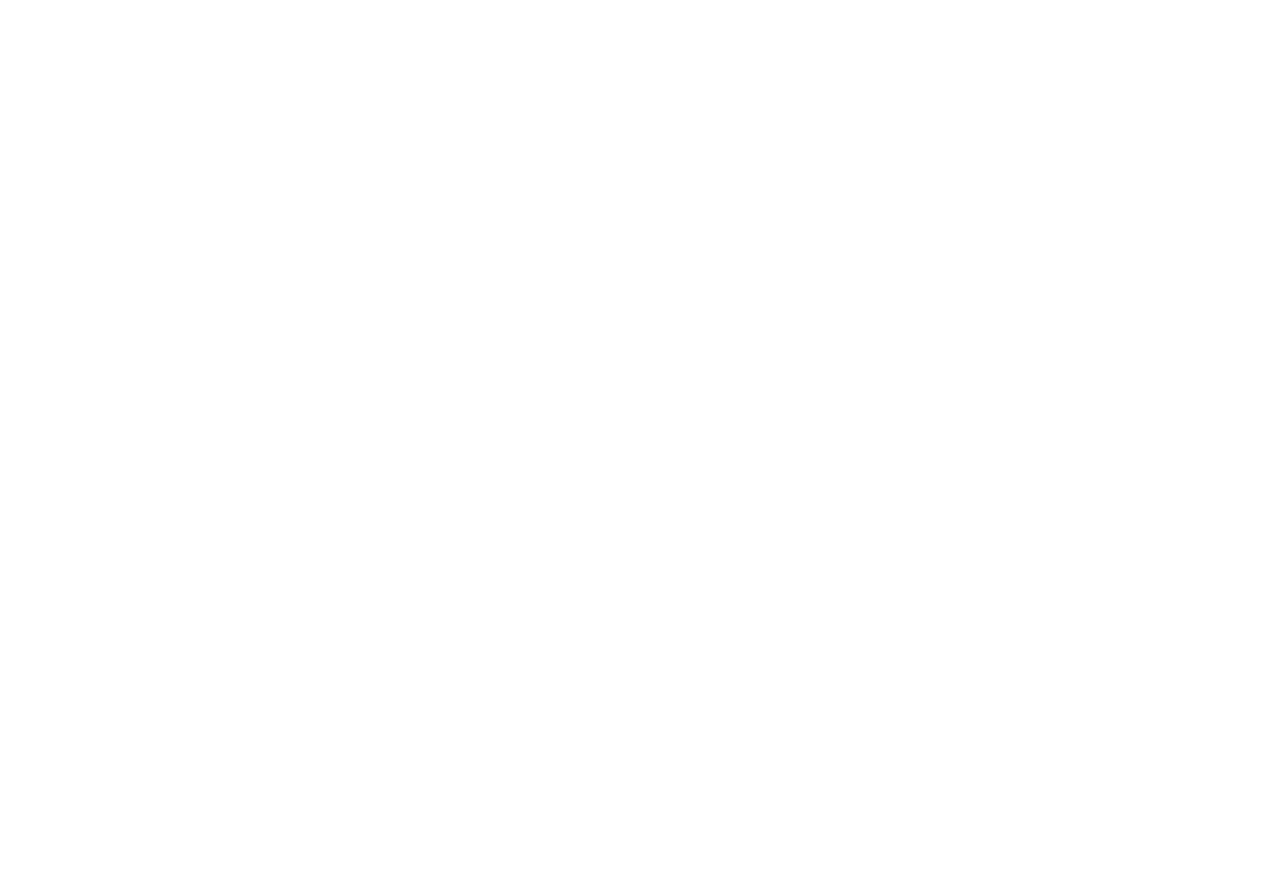
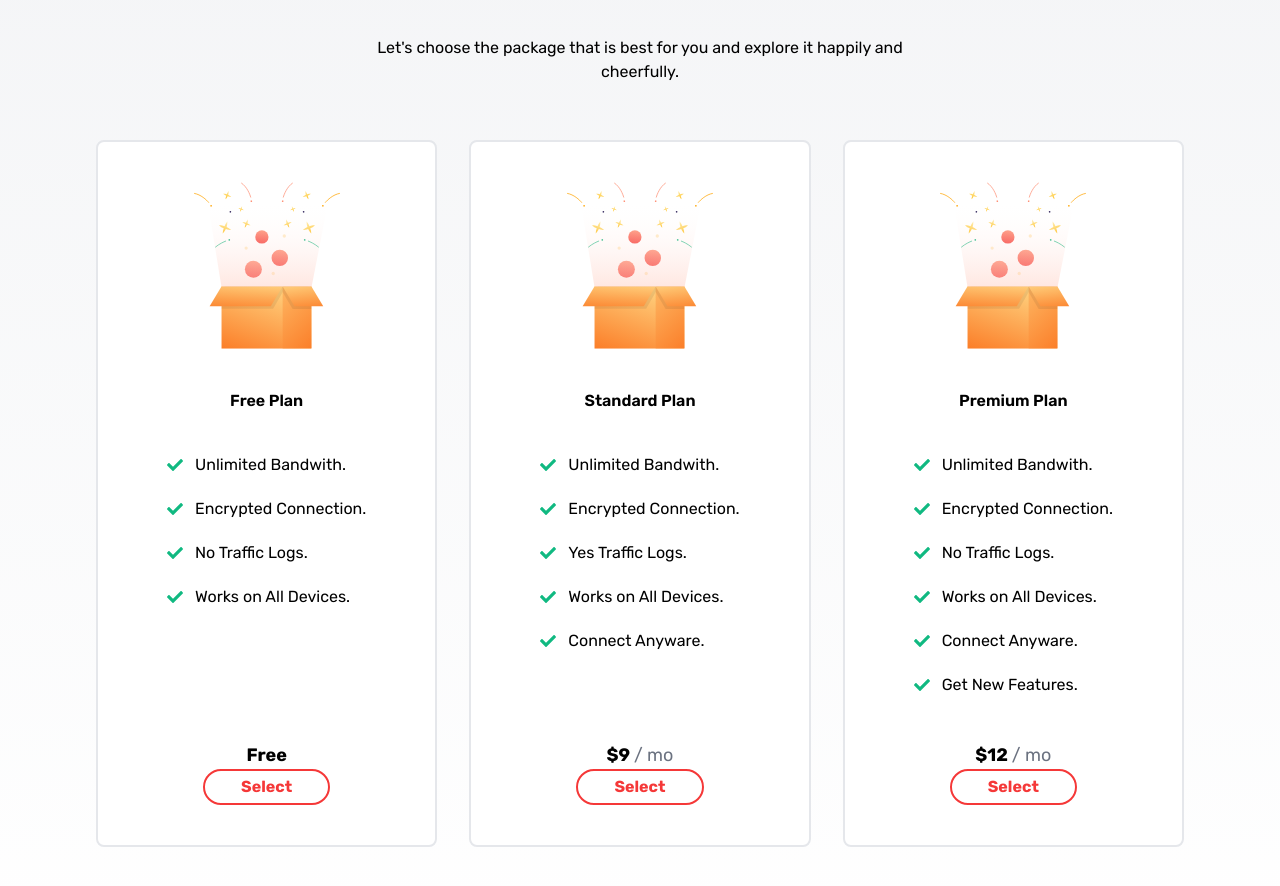
Before and after one commit to RevDonz/react-corona, a React (Create React App) app: page / in a window 1280 px wide. Shown: the part 1620-2506 px from the top of the page. Before the commit the page ends 1469 px from the top, so only its background shows below. Built offline with nearby package versions, Linux system fonts and the light colour scheme.

Commit message:
Update Pricing

```diff
--- a/src/App.js
+++ b/src/App.js
@@ -1,5 +1,5 @@
 import React from 'react';
-import { Features, Hero, Navbar } from './components';
+import { Features, Hero, Navbar, Pricing } from './components';
 
 function App() {
   return (
@@ -7,6 +7,7 @@
       <Navbar />
       <Hero />
       <Features />
+      <Pricing />
     </div>
   );
 }
--- a/src/assets/index.js
+++ b/src/assets/index.js
@@ -1,5 +1,6 @@
 import IMGLogo from './images/logo.svg'
 import HeroLogo from './images/hero.svg'
 import FeaturesIMG from './images/features.svg'
+import PriceIMG from './images/price.svg'
 
-export { IMGLogo, HeroLogo, FeaturesIMG }
+export { IMGLogo, HeroLogo, FeaturesIMG, PriceIMG }
--- a/src/components/Features/index.js
+++ b/src/components/Features/index.js
@@ -12,7 +12,7 @@
                     </div>
                     <div className="flex flex-col w-full lg:w-1/2 mt-10 lg:mt-0">
                         <span className="xl:text-5xl text-3xl">We Provide Many Features You Can Use</span>
-                        <span className="mt-10 xl:text-xl text-lg">Provide a network for all your needs with ease and fun using <span className="font-semibold">LaslesVPN</span> discover interesting features from us.</span>
+                        <span className="mt-10 xl:text-xl text-lg">You can explore the features that we provide with fun and have their own functions each feature.</span>
                         <div className="mt-10 space-y-5">
                             <span className="flex">
                                 <FaCheckCircle className="text-green-500 text-2xl mr-3" />
--- a/src/components/Navbar/index.js
+++ b/src/components/Navbar/index.js
@@ -7,8 +7,8 @@
         <div className="py-5 bg-white font-rubik">
             <div className="container mx-auto px-10 lg:px-20">
                 <div className="flex justify-between items-center">
-                    <div className="flex items-center">
-                        <img src={IMGLogo} className="mr-3" alt=""/>
+                    <div className="flex items-center justify-between">
+                        <img src={IMGLogo} className="mr-3 w-8 h-8" alt="Logo"/>
                         <span className="font-semibold">Lasles</span><span className="font-bold">VPN</span>
                     </div>
                     <div className="hidden lg:block text-gray-600">
--- a/src/components/Pricing/index.js
+++ b/src/components/Pricing/index.js
@@ -1,9 +1,119 @@
 import React from 'react'
+import { PriceIMG } from '../../assets'
+import { FaCheck } from "react-icons/fa";
+
 
 export default function Pricing() {
     return (
-        <div>
+        <div className="py-5 bg-gradient-to-b from-gray-100 to-white font-rubik">
+            <div className="container mx-auto px-10 lg:px-20 my-10 lg:my-20">
+                <div className="lg:w-1/2 w-full mx-auto text-center flex flex-col mb-10">
+                    <span className="xl:text-5xl text-3xl font-semibold">Choose Your Plan</span>
+                    <span className="text-base mt-10">Let's choose the package that is best for you and explore it happily and cheerfully.</span>
+                </div>
+                <div className="flex flex-wrap justify-center">
 
+                    <div class="p-4 xl:w-1/3 md:w-1/2 w-3/4">
+						<div class="bg-white border-2 border-gray-200 hover:border-first transition-all duration-200 h-full rounded-lg mb-6 flex flex-col relative overflow-hidden items-center p-5">
+                            <img src={PriceIMG} className="my-5" alt="Price"/>
+                            <span className="font-semibold my-5">Free Plan</span>
+                            <div className="space-y-5 my-5">
+                                <span className="flex items-center">
+                                    <FaCheck className="text-green-500 mr-3" />
+                                    <span className="">Unlimited Bandwith.</span>
+                                </span>
+                                <span className="flex items-center">
+                                    <FaCheck className="text-green-500 mr-3" />
+                                    <span className="">Encrypted Connection.</span>
+                                </span>
+                                <span className="flex items-center">
+                                    <FaCheck className="text-green-500 mr-3" />
+                                    <span className="">No Traffic Logs.</span>
+                                </span>
+                                <span className="flex items-center">
+                                    <FaCheck className="text-green-500 mr-3" />
+                                    <span className="">Works on All Devices.</span>
+                                </span>
+                            </div>
+                            <div className="flex flex-col justify-center items-center mt-auto mb-5">
+                                <span className="font-bold text-lg">Free</span>
+                                <button className="px-9 hover:shadow-lg py-1 border-2 border-first font-bold text-first rounded-full focus:outline-none hover:bg-first hover:text-white transition-all duration-200">Select</button>
+                            </div>
+                        </div>
+                    </div>
+
+                    <div class="p-4 xl:w-1/3 md:w-1/2 w-3/4">
+						<div class="bg-white border-2 border-gray-200 hover:border-first transition-all duration-200 h-full rounded-lg mb-6 flex flex-col relative overflow-hidden items-center p-5">
+                            <img src={PriceIMG} className="my-5" alt="Price"/>
+                            <span className="font-semibold my-5">Standard Plan</span>
+                            <div className="space-y-5 my-5">
+                                <span className="flex items-center">
+                                    <FaCheck className="text-green-500 mr-3" />
+                                    <span className="">Unlimited Bandwith.</span>
+                                </span>
+                                <span className="flex items-center">
+                                    <FaCheck className="text-green-500 mr-3" />
+                                    <span className="">Encrypted Connection.</span>
+                                </span>
+                                <span className="flex items-center">
+                                    <FaCheck className="text-green-500 mr-3" />
+                                    <span className="">Yes Traffic Logs.</span>
+                                </span>
+                                <span className="flex items-center">
+                                    <FaCheck className="text-green-500 mr-3" />
+                                    <span className="">Works on All Devices.</span>
+                                </span>
+                                <span className="flex items-center">
+                                    <FaCheck className="text-green-500 mr-3" />
+                                    <span className="">Connect Anyware.</span>
+                                </span>
+                            </div>
+                            <div className="flex flex-col justify-center items-center mt-auto mb-5">
+                                <span className="font-bold text-lg">$9 <span className="font-normal text-gray-500">/ mo</span></span>
+                                <button className="px-9 hover:shadow-lg py-1 border-2 border-first font-bold text-first rounded-full focus:outline-none hover:bg-first hover:text-white transition-all duration-200">Select</button>
+                            </div>
+                        </div>
+                    </div>
+
+                    <div class="p-4 xl:w-1/3 md:w-1/2 w-3/4">
+						<div class="bg-white border-2 border-gray-200 hover:border-first transition-all duration-200 h-full rounded-lg mb-6 flex flex-col relative overflow-hidden items-center p-5">
+                            <img src={PriceIMG} className="my-5" alt="Price"/>
+                            <span className="font-semibold my-5">Premium Plan</span>
+                            <div className="space-y-5 my-5">
+                                <span className="flex items-center">
+                                    <FaCheck className="text-green-500 mr-3" />
+                                    <span className="">Unlimited Bandwith.</span>
+                                </span>
+                                <span className="flex items-center">
+                                    <FaCheck className="text-green-500 mr-3" />
+                                    <span className="">Encrypted Connection.</span>
+                                </span>
+                                <span className="flex items-center">
+                                    <FaCheck className="text-green-500 mr-3" />
+                                    <span className="">No Traffic Logs.</span>
+                                </span>
+                                <span className="flex items-center">
+                                    <FaCheck className="text-green-500 mr-3" />
+                                    <span className="">Works on All Devices.</span>
+                                </span>
+                                <span className="flex items-center">
+                                    <FaCheck className="text-green-500 mr-3" />
+                                    <span className="">Connect Anyware.</span>
+                                </span>
+                                <span className="flex items-center">
+                                    <FaCheck className="text-green-500 mr-3" />
+                                    <span className="">Get New Features.</span>
+                                </span>
+                            </div>
+                            <div className="flex flex-col justify-center items-center mt-auto mb-5">
+                                <span className="font-bold text-lg">$12 <span className="font-normal text-gray-500">/ mo</span></span>
+                                <button className="px-9 hover:shadow-lg py-1 border-2 border-first font-bold text-first rounded-full focus:outline-none hover:bg-first hover:text-white transition-all duration-200">Select</button>
+                            </div>
+                        </div>
+                    </div>
+
+                </div>
+            </div>
         </div>
     )
 }
```
Also changed, not shown: src/assets/images/price.svg (added).
